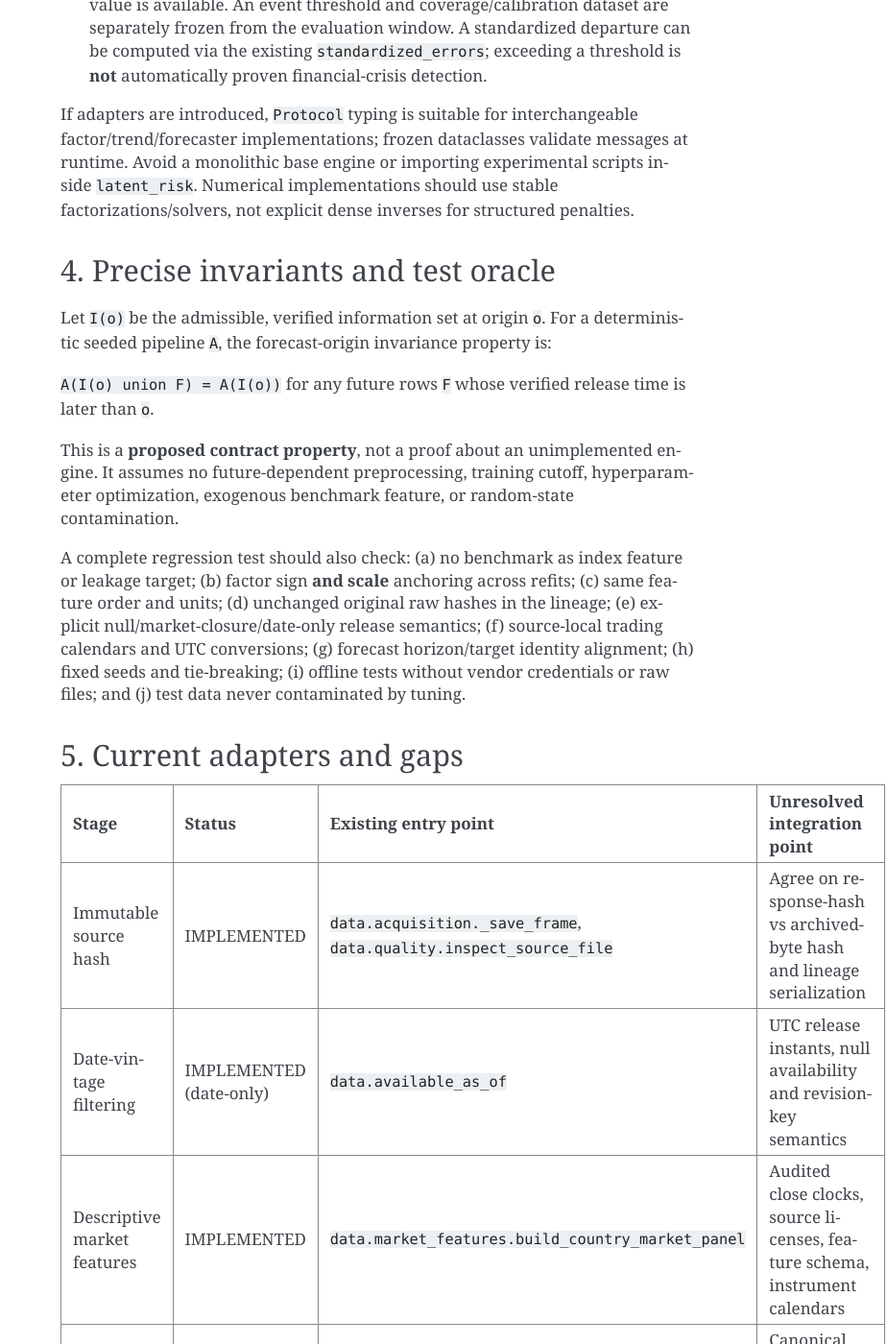
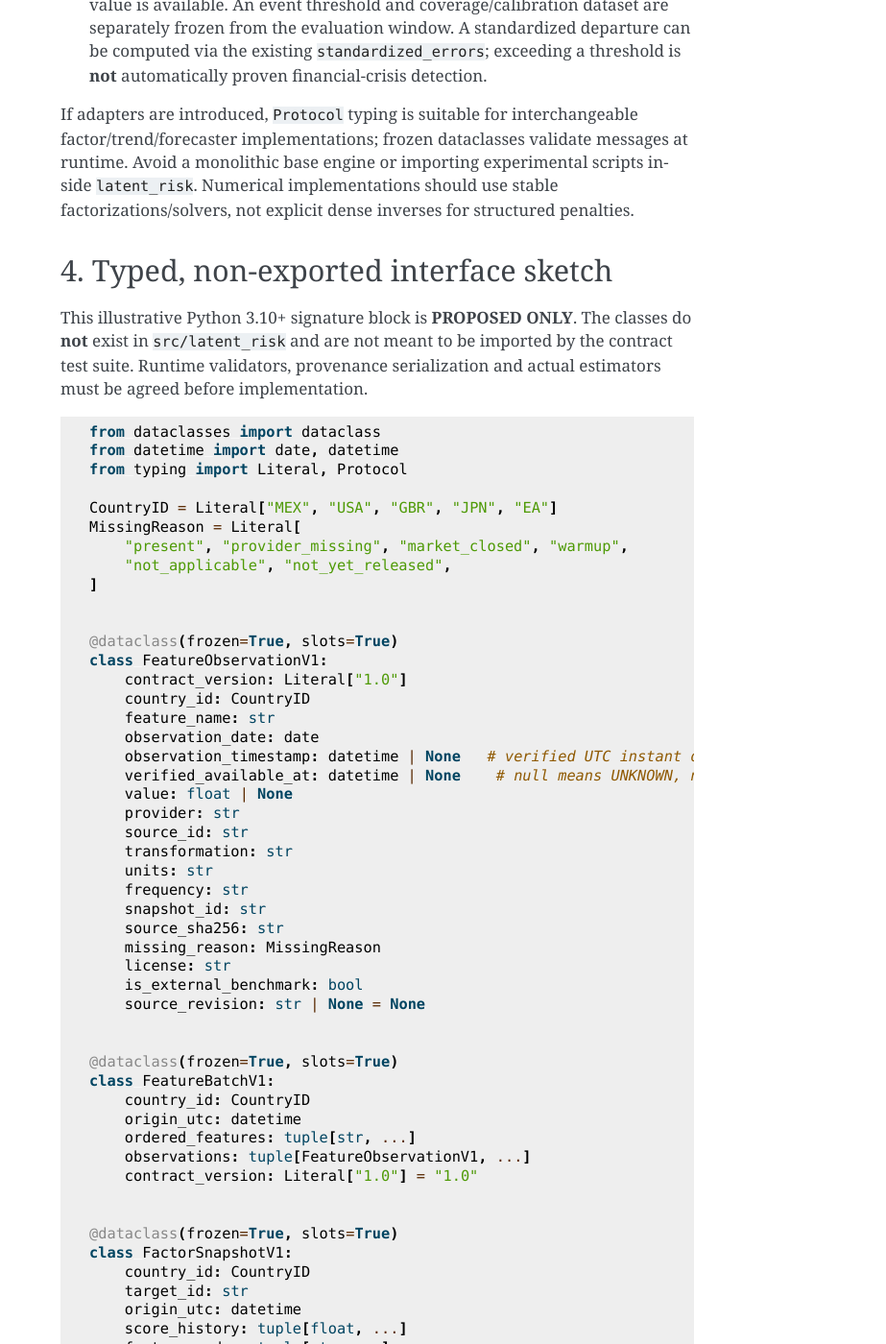
Before and after one commit to heri-espino/Latent-Risk, a Sphinx documentation site: the page built from docs/architecture/interfaces.md, in a window 1280 px wide and 1400 px high, scrolled down 4319 px. Shown: the whole window at 96% size, without its empty margins (357-1280 px from the left). Built offline with Sphinx 7.4.7, drawn with Linux system fonts in a browser that asks for light colours; some of the changed text lies outside the part shown.

Commit message:
docs: spell out non-exported typed v1 dataclass and Protocol sketch

````diff
--- a/docs/architecture/interfaces.md
+++ b/docs/architecture/interfaces.md
@@ -57,7 +57,131 @@ Define `FeatureBatchV1` containing a single `country_id`, ordered feature names,
 
 If adapters are introduced, `Protocol` typing is suitable for interchangeable factor/trend/forecaster implementations; frozen dataclasses validate messages at runtime. Avoid a monolithic base engine or importing experimental scripts inside `latent_risk`. Numerical implementations should use stable factorizations/solvers, not explicit dense inverses for structured penalties.
 
-## 4. Precise invariants and test oracle
+
+## 4. Typed, non-exported interface sketch
+
+This illustrative Python 3.10+ signature block is **PROPOSED ONLY**. The classes do **not** exist in `src/latent_risk` and are not meant to be imported by the contract test suite. Runtime validators, provenance serialization and actual estimators must be agreed before implementation.
+
+```python
+from dataclasses import dataclass
+from datetime import date, datetime
+from typing import Literal, Protocol
+
+CountryID = Literal["MEX", "USA", "GBR", "JPN", "EA"]
+MissingReason = Literal[
+    "present", "provider_missing", "market_closed", "warmup",
+    "not_applicable", "not_yet_released",
+]
+
+
+@dataclass(frozen=True, slots=True)
+class FeatureObservationV1:
+    contract_version: Literal["1.0"]
+    country_id: CountryID
+    feature_name: str
+    observation_date: date
+    observation_timestamp: datetime | None   # verified UTC instant or null
+    verified_available_at: datetime | None    # null means UNKNOWN, never midnight
+    value: float | None
+    provider: str
+    source_id: str
+    transformation: str
+    units: str
+    frequency: str
+    snapshot_id: str
+    source_sha256: str
+    missing_reason: MissingReason
+    license: str
+    is_external_benchmark: bool
+    source_revision: str | None = None
+
+
+@dataclass(frozen=True, slots=True)
+class FeatureBatchV1:
+    country_id: CountryID
+    origin_utc: datetime
+    ordered_features: tuple[str, ...]
+    observations: tuple[FeatureObservationV1, ...]
+    contract_version: Literal["1.0"] = "1.0"
+
+
+@dataclass(frozen=True, slots=True)
+class FactorSnapshotV1:
+    country_id: CountryID
+    target_id: str
+    origin_utc: datetime
+    score_history: tuple[float, ...]
+    feature_order: tuple[str, ...]
+    anchor_feature: str
+    fixed_scale_id: str
+    lineage_sha256: tuple[str, ...]
+
+
+@dataclass(frozen=True, slots=True)
+class StateSnapshotV1:
+    target_id: str
+    origin_utc: datetime
+    state_mean: float
+    state_variance: float
+    fit_cutoff_utc: datetime
+    filter_version: str
+
+
+@dataclass(frozen=True, slots=True)
+class HorizonSpecV1:
+    steps: int
+    clock: Literal["calendar_days", "trading_sessions", "source_observations"]
+
+
+@dataclass(frozen=True, slots=True)
+class ForecastV1:
+    target_id: str
+    issued_at_utc: datetime
+    target_date: date
+    horizon: HorizonSpecV1
+    location: float
+    predictive_sd: float
+    calibration_cutoff_utc: datetime
+
+
+@dataclass(frozen=True, slots=True)
+class EventScoreV1:
+    target_id: str
+    target_date: date
+    scored_at_utc: datetime
+    standardized_departure: float
+    calibration_id: str
+    threshold_exceeded: bool
+
+
+class CountryFactor(Protocol):
+    def fit_as_of(
+        self, batch: FeatureBatchV1, *, origin_utc: datetime, seed: int
+    ) -> FactorSnapshotV1: ...
+
+
+class OneSidedTrend(Protocol):
+    def filter_as_of(
+        self, factor: FactorSnapshotV1, *, origin_utc: datetime
+    ) -> StateSnapshotV1: ...
+
+
+class Forecaster(Protocol):
+    def predict(
+        self, state: StateSnapshotV1, *, horizon: HorizonSpecV1
+    ) -> ForecastV1: ...
+
+
+class EventScorer(Protocol):
+    def score(
+        self, forecast: ForecastV1, realized: float,
+        *, realized_available_at: datetime, calibration_id: str
+    ) -> EventScoreV1: ...
+```
+
+Actual implementations must validate at runtime: UTC-aware timestamps (not merely annotated `datetime`); nonnegative uncertainty and strictly positive predictive SD; SHA256 format; aligned country/target IDs; anchor/scale identity; no benchmark inputs; no future origin/fit/calibration information; and strict missingness rules. The minimal `EventScorer` signature above does not identify the complete realization vintage/uncertainty and should be expanded through the evaluation-agent decision before becoming stable.
+
+## 5. Precise invariants and test oracle
 
 Let `I(o)` be the admissible, verified information set at origin `o`. For a deterministic seeded pipeline `A`, the forecast-origin invariance property is:
 
@@ -67,7 +191,7 @@ This is a **proposed contract property**, not a proof about an unimplemented eng
 
 A complete regression test should also check: (a) no benchmark as index feature or leakage target; (b) factor sign **and scale** anchoring across refits; (c) same feature order and units; (d) unchanged original raw hashes in the lineage; (e) explicit null/market-closure/date-only release semantics; (f) source-local trading calendars and UTC conversions; (g) forecast horizon/target identity alignment; (h) fixed seeds and tie-breaking; (i) offline tests without vendor credentials or raw files; and (j) test data never contaminated by tuning.
 
-## 5. Current adapters and gaps
+## 6. Current adapters and gaps
 
 | Stage | Status | Existing entry point | Unresolved integration point |
 | --- | --- | --- | --- |
````
